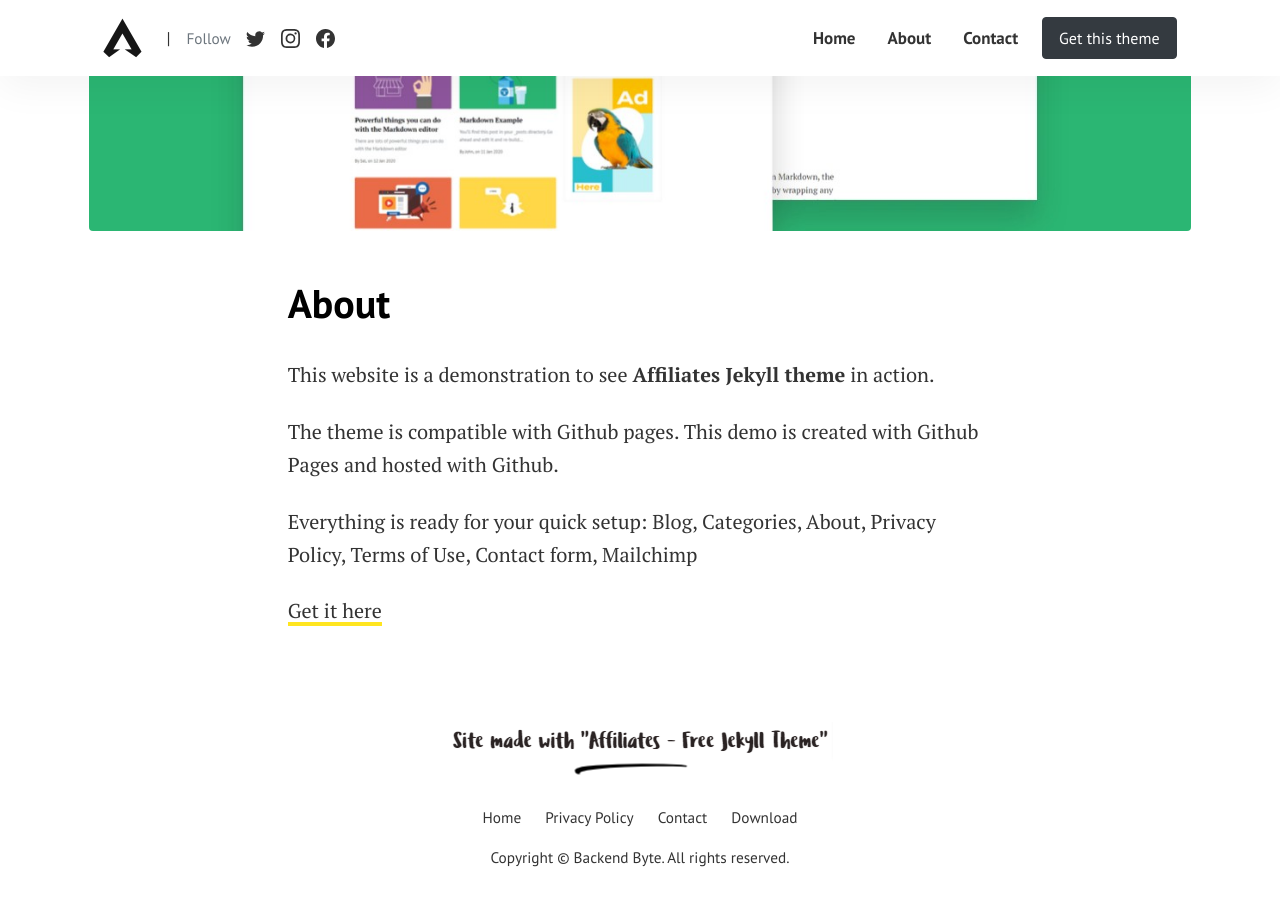
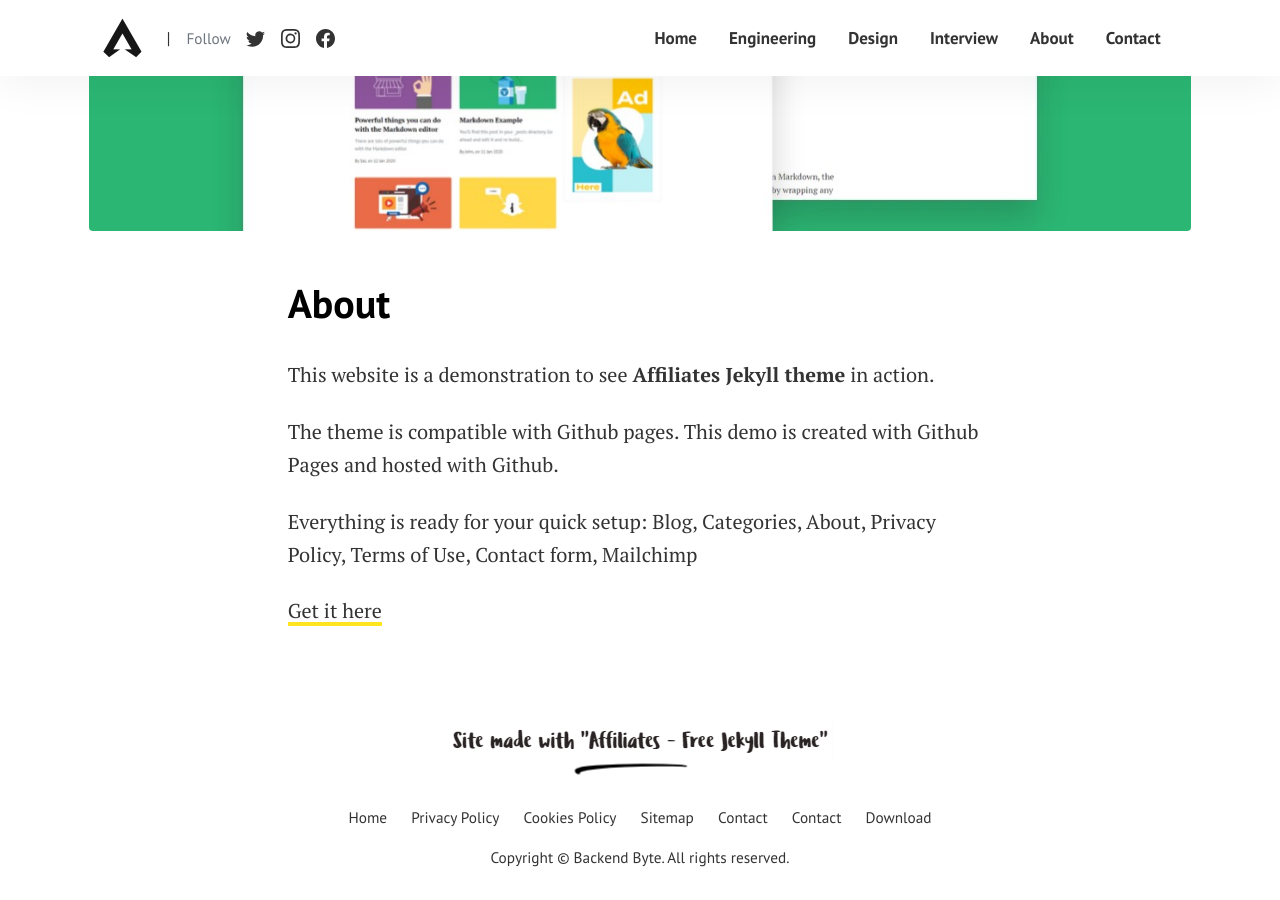
Before and after one commit to Backend-Byte-Official/backendbyte.github.io, a Jekyll site: the page built from pages/about.md, in a window 1280 px wide and 900 px high, scrolled down 504 px. Built offline with Jekyll 4.4.1, drawn with Linux system fonts in a browser that asks for light colours.

Commit message:
Configure File

```diff
--- a/_data/menus.yml
+++ b/_data/menus.yml
@@ -3,6 +3,15 @@
 
 - title: Home
   url: ""
+
+- title: Engineering
+  url: "engineering/"
+
+- title: Design
+  url: "design/"
+
+- title: Interview
+  url: "interview/"
 
 - title: About
   url: "about/"
@@ -10,10 +19,10 @@
 - title: Contact
   url: "contact/"
 
-- title: Get this theme
-  url: https://bootstrapstarter.com/template-affiliates-bootstrap-jekyll/
-  class: "ml-2 btn btn-dark text-white px-3"
-  external: true
+# - title: Get this theme
+#   url: https://bootstrapstarter.com/template-affiliates-bootstrap-jekyll/
+#   class: "ml-2 btn btn-dark text-white px-3"
+#   external: true
 
 # Footer Menu
 footermenu:
@@ -24,6 +33,15 @@
 - title: Privacy Policy
   url: "privacy-policy/"
 
+- title: Cookies Policy
+  url: "cookies/"
+
+- title: Sitemap
+  url: "sitemap/"
+
+- title: Contact
+  url: "contact/"
+
 - title: Contact
   url: "contact/"
 
```
